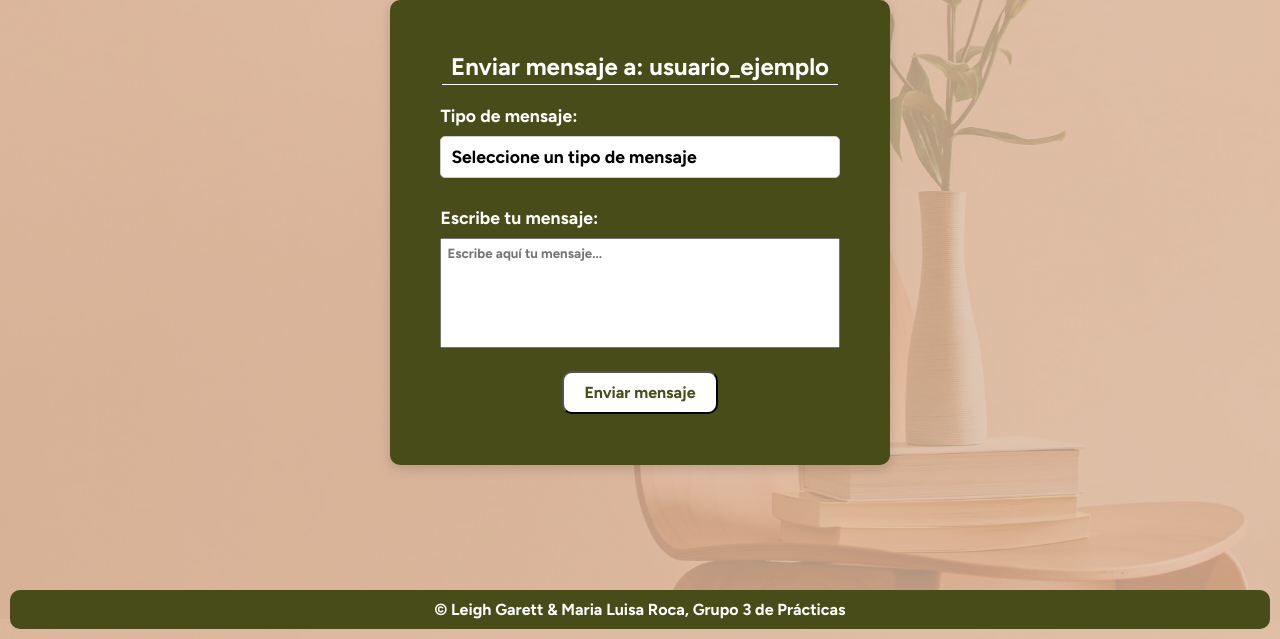
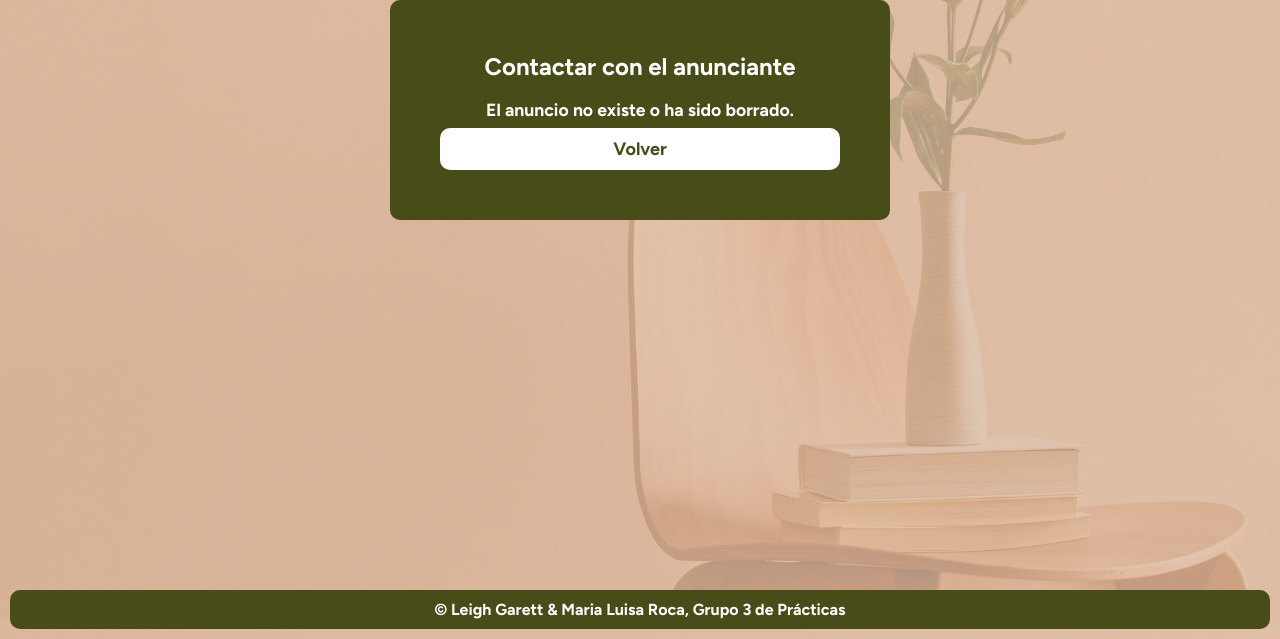
Before and after one commit to slg71/DAW, a PHP site: page /php/mensaje.php in a window 1280 px wide. Shown: the part 181-820 px from the top of the page. Run offline with PHP 8.4, Linux system fonts and the light colour scheme; a user stored in the database is signed in; data comes from the database, SQL or seed files in the repository.

Commit message:
enviar mensaje + error de redirección de perfil a anuncio

```diff
--- a/css/estilo.css
+++ b/css/estilo.css
@@ -229,6 +229,20 @@ button:active {
     transform: scale(0.97);
 }
 
+button a {
+    color: inherit !important;
+    text-decoration: none;
+    width: 100%;
+    height: 100%;
+    display: flex;
+    align-items: center;
+    justify-content: center;
+}
+
+button:hover a {
+    color: inherit !important;
+}
+
 /*=================================DISEÑO PRINCIPAL DE LOS FORMULARIOS=================================*/
 /* Estilo específico para la sección Recordarme del formulario de LOGIN */
 .form-login .checkbox-recordar {
@@ -421,19 +435,16 @@ article a {
 table {
     margin: 0 auto;
     border-collapse: collapse;
-    /* NO NECESITAS border AQUÍ SI LO PONES EN LAS CELDAS GRACIAS A border-collapse */
 }
 
 th, td {
-    /* Aplica el borde de 5px a las celdas de encabezado y datos */
     border: 5px solid var(--color_sec);
     color: #000;
-    padding: 4px 10px; /* Mantenemos el padding aquí para simplificar */
+    background-color: var(--blanco);
     text-align: left;
 }
 
 td {
-    /* Solo se deja el padding y el text-align si es necesario */
     padding: 4px 10px;
     text-align: left;
 }
--- a/php/MenuRegistradoUsu.php
+++ b/php/MenuRegistradoUsu.php
@@ -27,6 +27,7 @@ include "paginas_Estilo.php";
     <h3>Opciones</h3>
     <nav aria-label="Menú principal de usuario">
         <a href="inicio_registrado.php"><i class="icon-home"></i>Inicio</a>
+        <a href="configurar.php"><i class="icon-eye"></i>Cambiar estilo</a>
         <a href="mis_anuncios.php"><i class="icon-eye"></i>Visualizar mis anuncios</a>
         <a href="crear_anuncio.php"><i class="icon-plus-outline"></i>Crear un anuncio nuevo</a>
         <a href="mismensajes.php"><i class="icon-mail"></i>Ver mensajes enviados y recibidos</a>
--- a/php/mensaje.php
+++ b/php/mensaje.php
@@ -1,68 +1,102 @@
 <?php
+ob_start();
 require_once "sesion_control.php";
 
-// -------------------------------------------------------------
-// Página: mensaje.php (usuario autenticado)
-// -------------------------------------------------------------
-
-// Incluir la conexión a la base de datos
+$titulo_pagina = "Redactar Mensaje";
+include "paginas_Estilo.php";
+include "header.php";
 require_once "conexion_bd.php";
 
-$titulo_pagina = "Mensaje (Usuario) - PI Pisos & Inmuebles";
-include "paginas_Estilo.php";
-include "header.php";
+// Comprobar usuario
+if (!isset($_SESSION['usuario_id'])) {
+    header("Location: login.php");
+    exit;
+}
 
-// Conectar a la base de datos
+// Recuperar el ID del anuncio al que estamos respondiendo
+$id_anuncio = isset($_GET['id']) ? (int)$_GET['id'] : 0;
+$titulo_anuncio = "Desconocido";
+$id_destinatario = 0;
+$nombre_destinatario = "Usuario";
+
 $mysqli = conectarBD();
-
-// Array para almacenar los tipos de mensaje
-$tipos_mensaje = array();
+$error = "";
 
 if ($mysqli) {
-    // Consulta para obtener los tipos de mensaje
-    $sentencia = "SELECT IdTMensaje, NomTMensaje FROM TiposMensajes";
+    // Necesitamos saber quién es el dueño del anuncio para enviarle el mensaje a él
+    $sql_datos = "SELECT A.Titulo, U.IdUsuario, U.NomUsuario
+                  FROM anuncios A
+                  JOIN usuarios U ON A.Usuario = U.IdUsuario
+                  WHERE A.IdAnuncio = ?";
 
-    if ($resultado = $mysqli->query($sentencia)) {
-        // Recorrer los resultados y almacenarlos en el array
-        while ($fila = $resultado->fetch_assoc()) {
-            $tipos_mensaje[] = $fila;
+    $stmt = mysqli_prepare($mysqli, $sql_datos);
+    if ($stmt) {
+        mysqli_stmt_bind_param($stmt, "i", $id_anuncio);
+        mysqli_stmt_execute($stmt);
+        mysqli_stmt_bind_result($stmt, $tit, $id_dst, $nom_dst);
+
+        if (mysqli_stmt_fetch($stmt)) {
+            $titulo_anuncio = $tit;
+            $id_destinatario = $id_dst;
+            $nombre_destinatario = $nom_dst;
+        } else {
+            $error = "El anuncio no existe o ha sido borrado.";
         }
-
-        // Liberar memoria del resultado
-        $resultado->close();
-    } else {
-        echo "<p>Error al obtener los tipos de mensaje: " . $mysqli->error . "</p>";
+        mysqli_stmt_close($stmt);
     }
 
-    // Cerrar la conexión
-    $mysqli->close();
+    // También cargamos los tipos de mensaje para el select
+    $tipos = [];
+    $sql_tipos = "SELECT IdTMensaje, NomTMensaje FROM tiposmensajes";
+    $res_tipos = mysqli_query($mysqli, $sql_tipos);
+    if ($res_tipos) {
+        while($fila = mysqli_fetch_assoc($res_tipos)) {
+            $tipos[] = $fila;
+        }
+    }
+
+    mysqli_close($mysqli);
+} else {
+    $error = "Error de conexión.";
 }
 ?>
-    <main>
-        <form action="mensaje_enviado.php" method="post">
-            <h2>Enviar mensaje a: usuario_ejemplo</h2>
 
-            <label for="tipo_mensaje">Tipo de mensaje:</label>
-            <select id="tipo_mensaje" name="tipo_mensaje" required>
-                <option value="">Seleccione un tipo de mensaje</option>
-                <?php
-                // Generar las opciones del select desde la base de datos
-                foreach ($tipos_mensaje as $tipo) {
-                    echo '<option value="' . $tipo['IdTMensaje'] . '">';
-                    echo htmlspecialchars($tipo['NomTMensaje']);
-                    echo '</option>';
-                }
-                ?>
-            </select><br><br>
+<main>
+    <section id="bloque">
+        <h2>Contactar con el anunciante</h2>
 
-            <label for="mensaje">Escribe tu mensaje:</label>
-            <textarea id="mensaje" name="mensaje" rows="6" cols="50"
-                      placeholder="Escribe aquí tu mensaje..."
-                      maxlength="4000" required></textarea><br><br>
+        <?php if ($error): ?>
+            <p class="error-campo"><?php echo $error; ?></p>
+            <a href="index.php">Volver</a>
+        <?php else: ?>
 
-            <button type="submit">Enviar mensaje</button>
-        </form>
-    </main>
-<?php include "footer.php"; ?>
-</body>
-</html>
+            <p>Vas a enviar un mensaje a <strong><?php echo htmlspecialchars($nombre_destinatario); ?></strong></p>
+            <p>Referente al anuncio: <em><?php echo htmlspecialchars($titulo_anuncio); ?></em></p>
+
+            <form action="mensaje_enviado.php" method="POST">
+                <input type="hidden" name="id_anuncio" value="<?php echo $id_anuncio; ?>">
+                <input type="hidden" name="id_destinatario" value="<?php echo $id_destinatario; ?>">
+
+                <label for="tipo">Motivo del mensaje:</label>
+                <select name="tipo" id="tipo" required>
+                    <?php foreach ($tipos as $t): ?>
+                        <option value="<?php echo $t['IdTMensaje']; ?>">
+                            <?php echo htmlspecialchars($t['NomTMensaje']); ?>
+                        </option>
+                    <?php endforeach; ?>
+                </select>
+
+                <label for="texto">Tu mensaje:</label>
+                <textarea name="texto" id="texto" rows="5" required placeholder="Escribe aquí tu consulta..."></textarea>
+
+                <button type="submit">Enviar Mensaje</button>
+            </form>
+
+        <?php endif; ?>
+    </section>
+</main>
+
+<?php
+include "footer.php";
+ob_end_flush();
+?>
--- a/php/mostrar_detalle_anuncio.php
+++ b/php/mostrar_detalle_anuncio.php
@@ -130,7 +130,6 @@ $galeria_destino = $es_privada ? "ver_fotos_privado.php" : "ver_fotos_publico.ph
                         <a href="mis_anuncios.php">Volver a Mis Anuncios</a>
                     </button>
                 <?php else: ?>
-                    <!-- Botones para visitantes -->
                     <button>
                         <a href="perfil.php?id=<?php echo $anuncio['IdUsuario']; ?>">
                             Ver perfil del anunciante
@@ -138,6 +137,8 @@ $galeria_destino = $es_privada ? "ver_fotos_privado.php" : "ver_fotos_publico.ph
                     </button>
 
                     <form action="mensaje.php" method="get">
+                        <input type="hidden" name="id" value="<?php echo $id; ?>">
+
                         <button type="submit">Enviar mensaje</button>
                     </form>
                 <?php endif; ?>
```
Also changed, not shown: php/baja.php (+6 -5 lines), php/mensaje_enviado.php (+64 -78 lines), php/perfil.php (+14 -7 lines).
